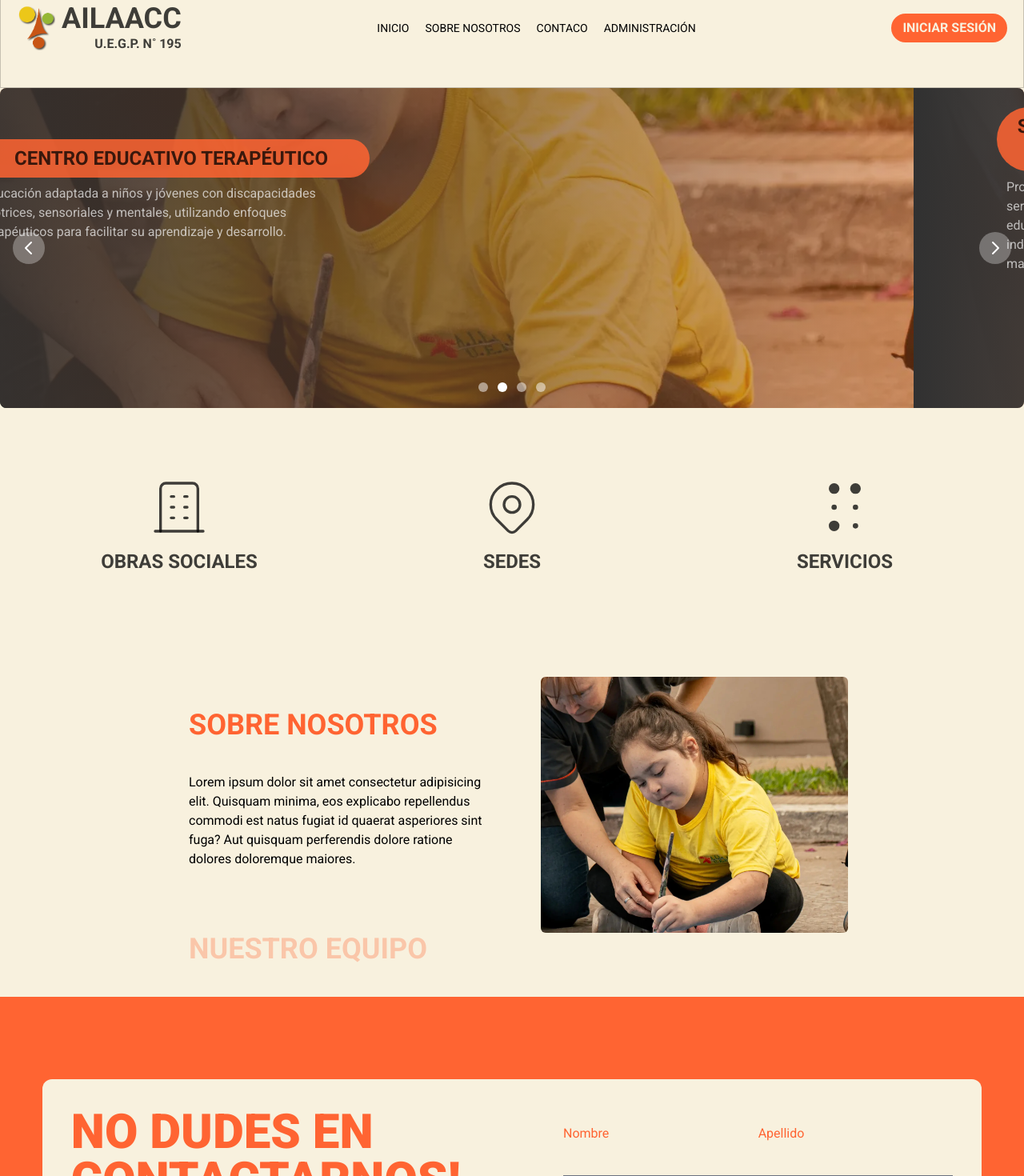
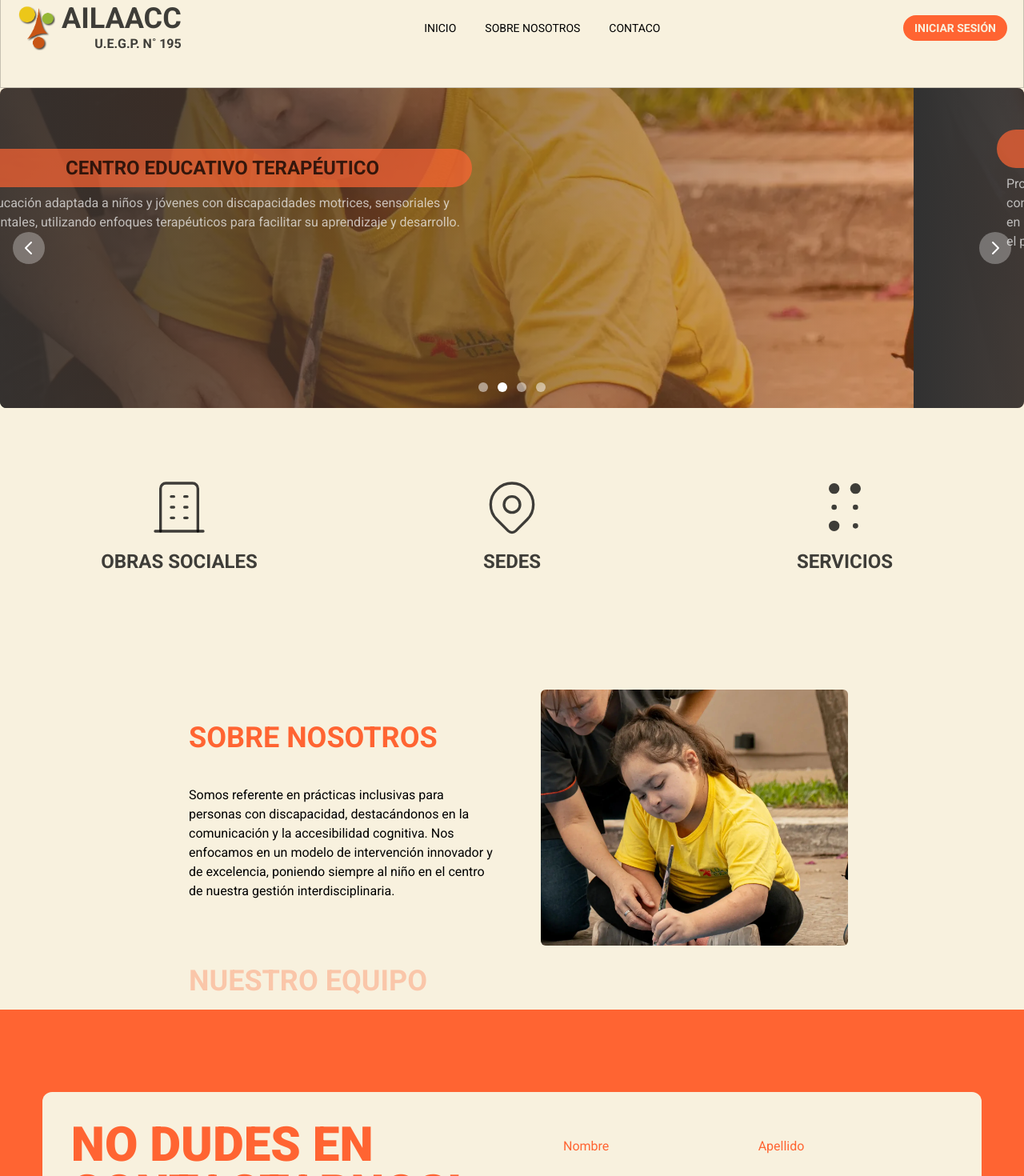
Before and after one commit to tomimartinez28/ailaacc-client, a React (Vite) app: page / in a window 1280 px wide. Shown: the part 40-1510 px from the top of the page at 80% size. Built offline with nearby package versions, Linux system fonts and the light colour scheme.

Commit message:
set new colors in the carousel, and the navbar.

```diff
--- a/src/components/Navbar.jsx
+++ b/src/components/Navbar.jsx
@@ -45,7 +45,7 @@ function Navbar ({ logout, isAuthenticated, user }) {
   const guestsLinks = () => (
     <>
       <Link to='/login'>
-        <button className='py-1 px-3 bg-customOrange border-2 border-customOrange hover:bg-transparent text-backgroundColor font-bold hover:text-black transition-all duration-700 rounded-full'>INICIAR SESIÓN</button>
+        <button className='py-1 px-3 bg-customOrange border-2 border-customOrange hover:bg-transparent text-backgroundColor font-bold hover:text-black transition-all duration-700 rounded-full text-sm'>INICIAR SESIÓN</button>
       </Link>
     </>
   )
@@ -106,11 +106,10 @@ function Navbar ({ logout, isAuthenticated, user }) {
           transition-all duration-1000`}
           >
             <ul className='flex md:flex-row flex-col md:items-center md:gap-2 lg:gap-5 gap-12 md:text-sm text-xl text-nowrap'>
-              <a onClick={!hideMenuButton ? toggleMenu : undefined} href={location !== '/' ? '/#top' : '#top'} className='hover:font-bold md:hover:text-customOrange transition-all duration-100 hover:scale-110'>INICIO</a>
+              <a onClick={!hideMenuButton ? toggleMenu : undefined} href={location !== '/' ? '/#top' : '#top'} className='p-2 rounded-full hover:font-bold md:hover:text-customOrange md:hover:bg-customOrange/10 transition-all duration-100'>INICIO</a>
 
-              <a onClick={!hideMenuButton ? toggleMenu : undefined} href={location !== '/' ? '/#about' : '#about'} className='hover:font-bold md:hover:text-customOrange transition-all duration-100 hover:scale-110'>SOBRE NOSOTROS</a>
-              <a onClick={!hideMenuButton ? toggleMenu : undefined} href={location !== '/' ? '/#contact' : '#contact'} className='hover:font-bold md:hover:text-customOrange transition-all duration-100 hover:scale-110'>CONTACO</a>
-              <a onClick={!hideMenuButton ? toggleMenu : undefined} href='/dashboard' className='hover:font-bold md:hover:text-customOrange transition-all duration-100 hover:scale-110'>ADMINISTRACIÓN</a>
+              <a onClick={!hideMenuButton ? toggleMenu : undefined} href={location !== '/' ? '/#about' : '#about'} className='p-2 rounded-full hover:font-bold md:hover:text-customOrange md:hover:bg-customOrange/10 transition-all duration-100'>SOBRE NOSOTROS</a>
+              <a onClick={!hideMenuButton ? toggleMenu : undefined} href={location !== '/' ? '/#contact' : '#contact'} className='p-2 rounded-full hover:font-bold md:hover:text-customOrange md:hover:bg-customOrange/10 transition-all duration-100'>CONTACO</a>
 
             </ul>
           </div>
--- a/src/components/ui/CarouselItem.jsx
+++ b/src/components/ui/CarouselItem.jsx
@@ -6,13 +6,13 @@ export function CarouselItem ({ service }) {
       flex flex-col justify-center
       absolute bottom-0 w-full h-[30%]
     gap-2
-      md:w-[40%] md:h-[50%] md:top-7 md:left-24
+      md:w-[50%] md:h-[50%] md:top-7 md:left-24
       p-2
       mb-1
 
      '
       >
-        <div className='bg-customOrange/85 rounded-full  px-3 py-2 flex justify-center'>
+        <div className='bg-customOrange/70 rounded-full  px-3 py-2 flex justify-center'>
           <h2 className='md:text-2xl text-xl font-semibold text-black/75 text-center '>{service.name}</h2>
         </div>
         <p className='text-base md:text-base text-[#f6f6f6]/70 px-3 '>{service.description}</p>
--- a/src/components/ui/Dropdown.jsx
+++ b/src/components/ui/Dropdown.jsx
@@ -22,8 +22,8 @@ export function Dropdown ({ logout, username }) {
 
   return (
     <div ref={dropdownRef} className=''>
-      <button className='flex items-center gap-1 mb-2 py-2 px-3 rounded-md bg-customOrange text-backgroundColor' onClick={() => setIsOpen(!isOpen)}>
-        <UserIcon />
+      <button className='flex py-1 px-3 bg-customOrange border-2 border-customOrange hover:bg-transparent text-backgroundColor font-bold hover:text-black transition-all duration-700 rounded-full' onClick={() => setIsOpen(!isOpen)}>
+
         <p className='font-semibold text-sm'>{username}</p>
 
       </button>
--- a/src/components/ui/Modal.jsx
+++ b/src/components/ui/Modal.jsx
@@ -13,7 +13,7 @@ export const Modal = ({ isOpen, onClose, children }) => {
   return (
     <motion.div open={isOpen} initial={{ opacity: 0, scale: 0.4 }} animate={{ opacity: 1, scale: 1 }} onClick={handleBackdropClick} className='fixed inset-0 flex items-center justify-center bg-black/70 z-50 transitio-all'>
       <div className='w-[80%] flex justify-center'>
-        <div className='w-full justify-center items-center'>
+        <div className='w-full h-full justify-center items-center'>
           <motion.div onClick={onClose} whileHover={{ scale: 0.9 }} className='flex justify-end items-center bg-backgroundColor rounded-full absolute top-2 right-4 py-2 px-4 cursor-pointer'>
             <button className='font-bold text-black'>
               X
--- a/src/components/ui/sticky-scroll-reveal.tsx
+++ b/src/components/ui/sticky-scroll-reveal.tsx
@@ -42,17 +42,15 @@ export const StickyScroll = ({
 
   const textColors = [
     '#ff6432',
-    '#f6f6f6',
     '#ff6432',
-    '#f6f6f6',
-
+    '#ff6432',
   ]
 
   const backgroundColors = [
     "#f8f1de",
-    "#ff6432",
     "#f8f1de",
-    "#ff6432",
+    "#f8f1de",
+
   ];
   const linearGradients = [
     "linear-gradient(to bottom right, var(--cyan-500), var(--emerald-500))",
--- a/src/pages/home/AboutSection.jsx
+++ b/src/pages/home/AboutSection.jsx
@@ -2,22 +2,19 @@ import { StickyScroll } from '../../components/ui/sticky-scroll-reveal'
 import img1 from '../../assets/img/img1.webp'
 import img2 from '../../assets/img/img2.webp'
 import img3 from '../../assets/img/img3.webp'
-import img4 from '../../assets/img/img4.webp'
 
 export function AboutSection () {
   const contentArray = [
     {
-      title: 'SOBRE NOSOTROS', description: 'Lorem ipsum dolor sit amet consectetur adipisicing elit. Quisquam minima, eos explicabo repellendus commodi est natus fugiat id quaerat asperiores sint fuga? Aut quisquam perferendis dolore ratione dolores doloremque maiores.', content: <img src={img1} />
+      title: 'SOBRE NOSOTROS', description: 'Somos referente en prácticas inclusivas para personas con discapacidad, destacándonos en la comunicación y la accesibilidad cognitiva. Nos enfocamos en un modelo de intervención innovador y de excelencia, poniendo siempre al niño en el centro de nuestra gestión interdisciplinaria.', content: <img src={img1} />
     },
     {
       title: 'NUESTRO EQUIPO', description: 'Lorem ipsum dolor sit amet consectetur adipisicing elit. Quisquam minima, eos explicabo repellendus commodi est natus fugiat id quaerat asperiores sint fuga? Aut quisquam perferendis dolore ratione dolores doloremque maiores.', content: <img src={img2} />
     },
     {
-      title: 'TEST', description: 'Lorem ipsum dolor sit amet consectetur adipisicing elit. Quisquam minima, eos explicabo repellendus commodi est natus fugiat id quaerat asperiores sint fuga? Aut quisquam perferendis dolore ratione dolores doloremque maiores.', content: <img src={img3} />
-    },
-    {
-      title: 'TEST', description: 'Lorem ipsum dolor sit amet consectetur adipisicing elit. Quisquam minima, eos explicabo repellendus commodi est natus fugiat id quaerat asperiores sint fuga? Aut quisquam perferendis dolore ratione dolores doloremque maiores.', content: <img src={img4} />
+      title: 'MISION', description: 'Garantizamos el derecho a la educación para niños y jóvenes con discapacidad, promoviendo un modelo social que elimina barreras de aprendizaje. Trabajamos en equipo con diversas disciplinas para ofrecer un abordaje personalizado y flexible. Fomentamos la inclusión en la comunidad y en actividades extracurriculares como arte, música y deporte, generando igualdad de oportunidades y desarrollo integral.', content: <img src={img3} />
     }
+
   ]
   return (
 
--- a/src/pages/home/HomeSection.jsx
+++ b/src/pages/home/HomeSection.jsx
@@ -35,7 +35,7 @@ export function HomeSection () {
 
     <main className='pb-10'>
       <MyCarousel />
-      <div className='flex md:flex-row flex-col justify-between items-center px-20 mt-4 w-[100%] gap-3'>
+      <div className='flex md:flex-row flex-col justify-between items-center px-20 mt-4 mb-4 w-[100%] md:h-[200px] gap-3'>
         <MainCard onClick={() => { setIsOpen(true); setSelectedCard('os') }} svg={<ObraSocialIcon />} title='OBRAS SOCIALES' body='Trabajamos con todas las obras sociales' />
         <MainCard onClick={() => { setIsOpen(true); setSelectedCard('lo') }} svg={<LocationIcon height='80' />} title='SEDES' body='Conocé todas nuestras sedes.' />
         <MainCard onClick={() => { setIsOpen(true); setSelectedCard('ss') }} svg={<ServiceIcon />} title='SERVICIOS' body='Conocé los servicios que brindamos.' />
--- a/src/pages/sedes/SedeCard.jsx
+++ b/src/pages/sedes/SedeCard.jsx
@@ -2,10 +2,13 @@ export function SedeCard ({ selected, onClick, title, address, imgSrc }) {
   return (
     <div
       onClick={onClick}
-      className={`flex overflow-hidden h-[100px] w-full cursor-pointer hov ${selected ? ' bg-backgroundColor' : 'bg-[#f6f6f6] text-black/80'}`}
+      className={`flex md:flex-row flex-col  h-[100px] w-full cursor-pointer ${selected ? ' bg-backgroundColor' : 'bg-[#f6f6f6] text-black/80'}`}
     >
-      <img className='h-full w-[100px] mb-10 ' src={imgSrc} alt={`Foto de la sede de ${title}`} />
-      <div className='h-full flex flex-col ml-10 mb-10 justify-center items-center '>
+      <img className='h-[100%] md:w-[100px] w-full md:mb-10' src={imgSrc} alt={`Foto de la sede de ${title}`} />
+      <div className='md:h-full md:ml-10 md:mb-10
+      h-[20%] w-full
+      flex flex-col  justify-center items-center'
+      >
         <h2
           className='text-base md:text-xl font-bold text-black/70'
         >
```
Also changed, not shown: src/pages/sedes/Sedes.jsx (+4 -3 lines).
